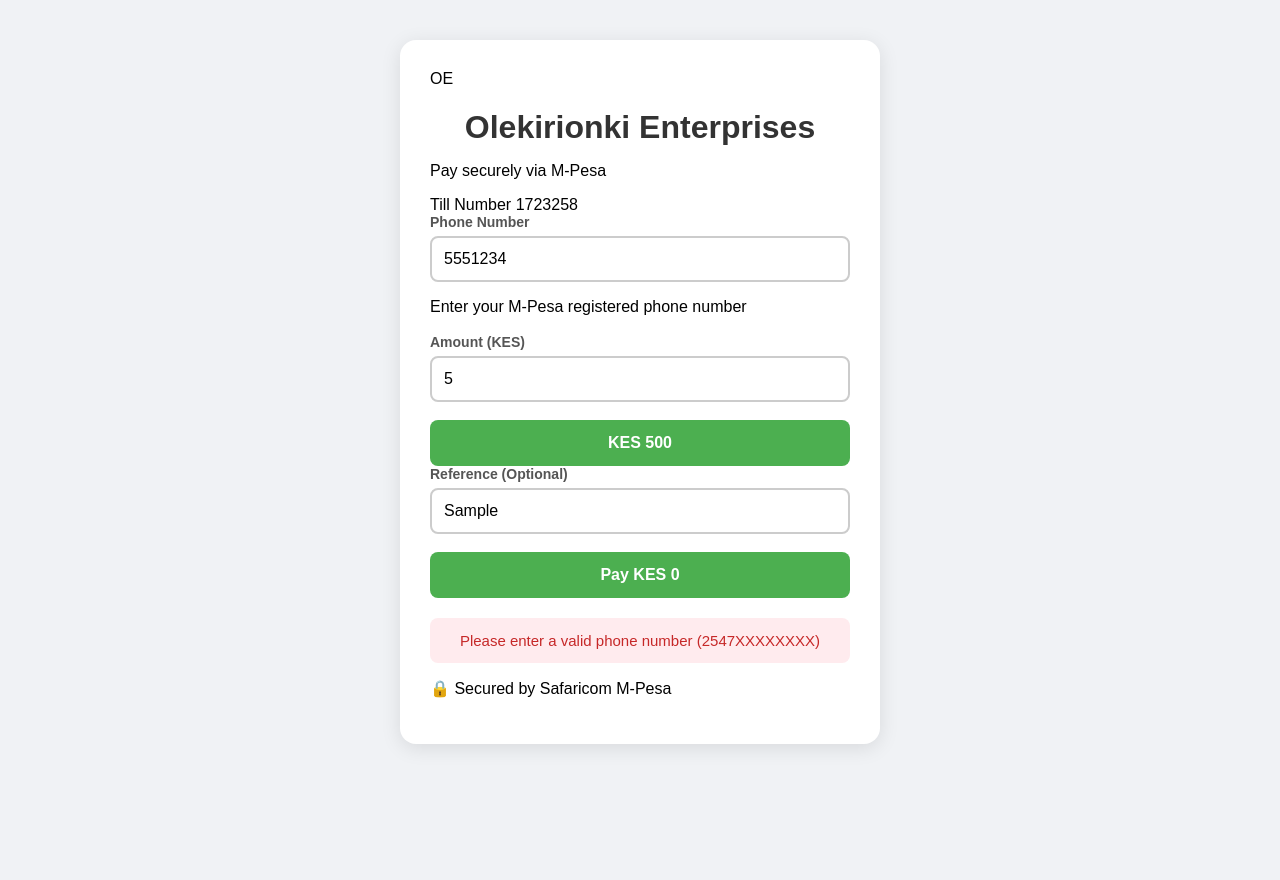
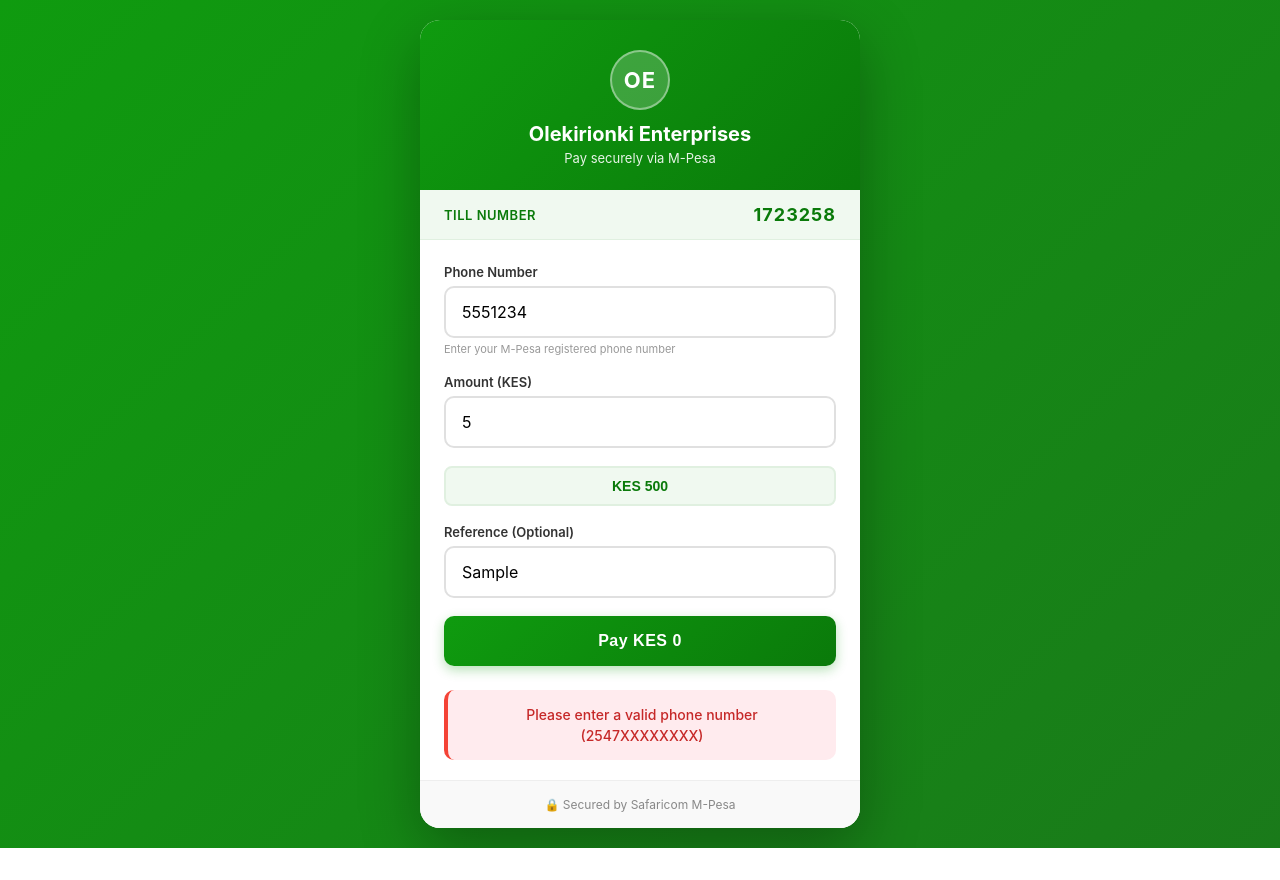
Before and after one commit to lemayian23/mpesa-frontend, a plain HTML site: page index.html in a window 1280 px wide. Both pictures are taken after typing "5551234", "5", "Sample" into the empty fields and a click on the button "Pay KES 0". After the commit the page ends 848 px from the top, so only its background shows below. Drawn offline with Linux system fonts and the light colour scheme.

Commit message:
feat additional styles for the modified fronend

```diff
--- a/style.css
+++ b/style.css
@@ -1,140 +1,345 @@
+/* ============================================================
+   RESET & BASE
+   ============================================================ */
+* {
+  margin: 0;
+  padding: 0;
+  box-sizing: border-box;
+}
+
 body {
-  font-family: Arial, sans-serif;
-  background: #f0f2f5;
+  font-family: -apple-system, BlinkMacSystemFont, 'Segoe UI', Roboto, 'Helvetica Neue', Arial, sans-serif;
+  background: linear-gradient(135deg, #0f9b0f 0%, #1a7a1a 100%);
+  min-height: 100vh;
   display: flex;
   justify-content: center;
-  align-items: flex-start;
-  min-height: 100vh;
-  margin: 0;
-  padding: 40px 20px;
+  align-items: center;
+  padding: 20px;
 }
 
+/* ============================================================
+   CONTAINER
+   ============================================================ */
 .container {
-  background: white;
-  padding: 30px;
-  border-radius: 16px;
-  box-shadow: 0 4px 20px rgba(0, 0, 0, 0.1);
+  background: #ffffff;
   width: 100%;
-  max-width: 420px;
+  max-width: 440px;
+  border-radius: 20px;
+  box-shadow: 0 20px 60px rgba(0, 0, 0, 0.3);
+  overflow: hidden;
+  animation: slideUp 0.5s ease-out;
 }
 
-h1 {
-  text-align: center;
-  color: #333;
-  margin-bottom: 6px;
+@keyframes slideUp {
+  from {
+    opacity: 0;
+    transform: translateY(20px);
+  }
+  to {
+    opacity: 1;
+    transform: translateY(0);
+  }
 }
 
-.subtitle {
+/* ============================================================
+   HEADER
+   ============================================================ */
+.header {
+  background: linear-gradient(135deg, #0f9b0f 0%, #0a7a0a 100%);
+  color: white;
   text-align: center;
-  color: #888;
-  font-size: 14px;
-  margin-bottom: 24px;
+  padding: 30px 20px 24px;
+}
+
+.logo {
+  display: flex;
+  justify-content: center;
+  margin-bottom: 12px;
+}
+
+.logo-icon {
+  width: 60px;
+  height: 60px;
+  background: rgba(255, 255, 255, 0.2);
+  border: 2px solid rgba(255, 255, 255, 0.4);
+  border-radius: 50%;
+  display: flex;
+  align-items: center;
+  justify-content: center;
+  font-size: 22px;
+  font-weight: bold;
+  letter-spacing: 1px;
+}
+
+.header h1 {
+  font-size: 20px;
+  font-weight: 700;
+  margin-bottom: 4px;
+}
+
+.tagline {
+  font-size: 13px;
+  opacity: 0.9;
+}
+
+/* ============================================================
+   TILL DISPLAY
+   ============================================================ */
+.till-display {
+  display: flex;
+  justify-content: space-between;
+  align-items: center;
+  background: #f0f9f0;
+  padding: 14px 24px;
+  border-bottom: 1px solid #e0f0e0;
+}
+
+.till-label {
+  font-size: 13px;
+  color: #0a7a0a;
+  font-weight: 600;
+  text-transform: uppercase;
+  letter-spacing: 0.5px;
+}
+
+.till-number {
+  font-size: 18px;
+  font-weight: 700;
+  color: #0a7a0a;
+  letter-spacing: 1px;
+}
+
+/* ============================================================
+   FORM
+   ============================================================ */
+.payment-form {
+  padding: 24px;
 }
 
 .form-group {
   margin-bottom: 18px;
 }
 
-label {
+.form-group label {
   display: block;
+  font-size: 13px;
+  font-weight: 600;
+  color: #333;
   margin-bottom: 6px;
-  font-weight: bold;
-  color: #555;
-  font-size: 14px;
 }
 
-input {
+.form-group input {
   width: 100%;
-  padding: 12px;
+  padding: 14px 16px;
   font-size: 16px;
-  border: 2px solid #ccc;
-  border-radius: 8px;
-  box-sizing: border-box;
+  border: 2px solid #e0e0e0;
+  border-radius: 10px;
+  transition: border-color 0.2s, box-shadow 0.2s;
+  font-family: inherit;
 }
 
-input:focus {
-  border-color: #4f8cf7;
+.form-group input:focus {
   outline: none;
+  border-color: #0f9b0f;
+  box-shadow: 0 0 0 3px rgba(15, 155, 15, 0.1);
 }
 
-button {
+.form-group input::placeholder {
+  color: #bbb;
+}
+
+.hint {
+  font-size: 11px;
+  color: #999;
+  margin-top: 4px;
+}
+
+/* ============================================================
+   QUICK SELECT
+   ============================================================ */
+.quick-select {
+  display: flex;
+  gap: 8px;
+  margin-bottom: 18px;
+  flex-wrap: wrap;
+}
+
+.quick-btn {
+  flex: 1;
+  min-width: 80px;
+  padding: 10px;
+  background: #f0f9f0;
+  border: 2px solid #e0f0e0;
+  border-radius: 8px;
+  font-size: 14px;
+  font-weight: 600;
+  color: #0a7a0a;
+  cursor: pointer;
+  transition: all 0.2s;
+}
+
+.quick-btn:hover {
+  background: #0f9b0f;
+  border-color: #0f9b0f;
+  color: white;
+}
+
+.quick-btn.active {
+  background: #0f9b0f;
+  border-color: #0f9b0f;
+  color: white;
+}
+
+/* ============================================================
+   PAY BUTTON
+   ============================================================ */
+.pay-btn {
   width: 100%;
-  padding: 14px;
-  font-size: 16px;
-  font-weight: bold;
-  background: #4caf50;
+  padding: 16px;
+  background: linear-gradient(135deg, #0f9b0f 0%, #0a7a0a 100%);
   color: white;
   border: none;
-  border-radius: 8px;
+  border-radius: 10px;
+  font-size: 16px;
+  font-weight: 700;
   cursor: pointer;
-  transition: background 0.2s;
+  transition: transform 0.1s, box-shadow 0.2s;
+  box-shadow: 0 4px 12px rgba(15, 155, 15, 0.3);
+  letter-spacing: 0.5px;
 }
 
-button:hover {
-  background: #3d8b40;
+.pay-btn:hover {
+  box-shadow: 0 6px 20px rgba(15, 155, 15, 0.4);
 }
 
-button:disabled {
+.pay-btn:active {
+  transform: scale(0.98);
+}
+
+.pay-btn:disabled {
   background: #ccc;
+  box-shadow: none;
   cursor: not-allowed;
 }
 
+/* ============================================================
+   STATUS
+   ============================================================ */
 .status {
-  margin-top: 20px;
-  padding: 14px;
-  border-radius: 8px;
+  display: none;
+  margin: 0 24px 20px;
+  padding: 14px 16px;
+  border-radius: 10px;
+  font-size: 14px;
   text-align: center;
-  font-size: 15px;
-  display: none;
+  font-weight: 500;
+  line-height: 1.5;
 }
 
 .status.info {
   display: block;
   background: #e3f2fd;
-  color: #1976d2;
+  color: #1565c0;
+  border-left: 4px solid #1976d2;
 }
 
 .status.success {
   display: block;
   background: #e8f5e9;
   color: #2e7d32;
+  border-left: 4px solid #4caf50;
 }
 
 .status.error {
   display: block;
   background: #ffebee;
   color: #c62828;
+  border-left: 4px solid #f44336;
 }
 
-.transaction-info {
-  margin-top: 16px;
+/* ============================================================
+   RECEIPT
+   ============================================================ */
+.receipt {
+  display: none;
+  margin: 0 24px 20px;
   padding: 16px;
   background: #f9f9f9;
-  border-radius: 8px;
-  font-size: 14px;
-  display: none;
+  border-radius: 10px;
+  border: 1px dashed #ccc;
 }
 
-.transaction-info.active {
+.receipt.active {
   display: block;
 }
 
-.transaction-info h3 {
-  margin: 0 0 10px 0;
+.receipt h3 {
+  font-size: 14px;
   color: #333;
+  margin-bottom: 10px;
+  text-align: center;
+  text-transform: uppercase;
+  letter-spacing: 1px;
 }
 
-.transaction-info p {
-  margin: 6px 0;
-  color: #555;
+.receipt-row {
+  display: flex;
+  justify-content: space-between;
+  font-size: 13px;
+  padding: 6px 0;
+  border-bottom: 1px solid #eee;
 }
 
-.transaction-info .label {
-  font-weight: bold;
-  color: #333;
+.receipt-row:last-child {
+  border-bottom: none;
 }
 
-.receipt {
-  color: #2e7d32;
-  font-weight: bold;
+.receipt-label {
+  color: #666;
 }
+
+.receipt-value {
+  color: #333;
+  font-weight: 600;
+}
+
+.receipt-value.receipt-code {
+  color: #0a7a0a;
+}
+
+/* ============================================================
+   FOOTER
+   ============================================================ */
+.footer {
+  background: #f9f9f9;
+  padding: 16px;
+  text-align: center;
+  border-top: 1px solid #eee;
+}
+
+.footer p {
+  font-size: 12px;
+  color: #888;
+}
+
+/* ============================================================
+   RESPONSIVE
+   ============================================================ */
+@media (max-width: 480px) {
+  .header h1 {
+    font-size: 18px;
+  }
+
+  .till-number {
+    font-size: 16px;
+  }
+
+  .payment-form {
+    padding: 20px 18px;
+  }
+
+  .status, .receipt {
+    margin-left: 18px;
+    margin-right: 18px;
+  }
+}
```
